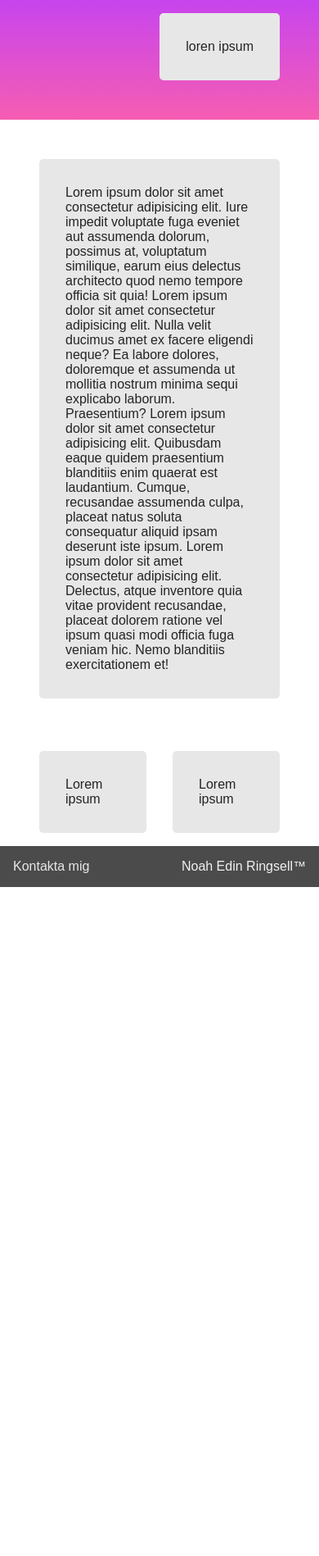
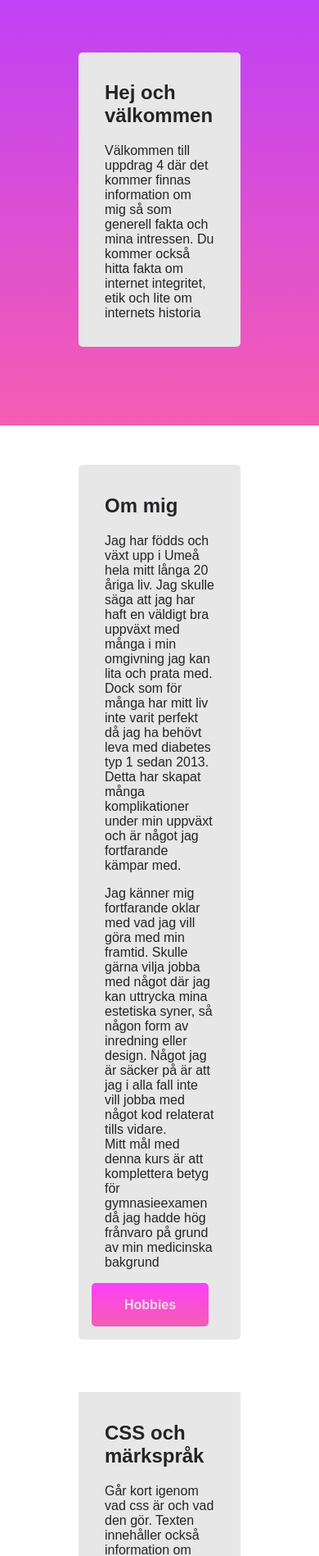
Before and after one commit to NyomKyon/Uppdrag-4, a plain HTML site: page index.html in a window 390 px wide. Shown: the part 93-1991 px from the top of the page at 82% size. Before the commit the page ends 1175 px from the top, so only its background shows below. Drawn offline with Linux system fonts and the light colour scheme.

Commit message:
LOTS and lots of stuff i think

```diff
--- a/css/new.css
+++ /dev/null
@@ -1,140 +0,0 @@
-/* Raw elements */
-
-body, main {
-    margin: 0;
-    padding: 0;
-    color: #242427;
-    font-family: "Montserrat", sans-serif;
-}
-
-a {
-    text-decoration: none;
-    color: #242427;
-}
-
-h1 {
-    font-size: medium;
-}
-
-/* Content divs and classes */
-
-.navbar {
-    background-color: #D9D9D9;
-    display: flex;
-    justify-content: space-between;
-    padding: 0.5rem;
-    padding-inline: 2rem;
-}
-
-.top-background {
-    display: flex;
-    background: rgb(189,63,251);
-    background: linear-gradient(180deg, rgba(189,63,251,1) 0%, rgba(246,93,178,1) 100%);
-    justify-content: flex-end;
-}
-
-.top-content {
-    background-color: #e7e7e7;
-    padding: 5rem;
-    margin: 3rem;
-}
-
-.bottom-content {
-}
-
-.bottom-top {
-    background-color: #e7e7e7;
-    padding: 5rem;
-    margin: 1rem;
-}
-
-.bottom-bot {
-    display: flex;
-    justify-content: space-between;
-}
-
-.bottom-box{
-    background-color: #e7e7e7;
-    padding: 5rem;
-    margin: 1rem;
-    width: 50%;
-}
-
-.footer {
-    background-color: #4B4B4B;
-    display: flex;
-    justify-content: space-between;
-    padding: 1rem;
-    padding-inline: 2rem;
-    color: #f1f1f1;
-}
-
-
-/* Link hover effec */
-a {
-    position: relative;
-  }
-
-  a::before {
-      content: '';
-      position: absolute;
-      width: 100%;
-      height: 4px;
-      border-radius: 4px;
-      background-color: #2f1825;
-      bottom: 0;
-      left: 0;
-      transform-origin: right;
-      transform: scaleX(0);
-      transition: transform .3s ease-in-out;
-    }
-
-  a:hover::before {
-    transform-origin: left;
-    transform: scaleX(1);
-  }
-
-/* Menu/navbar css  */
-.sidenav {
-    height: 100%;
-    width: 0;
-    position: fixed;
-    z-index: 1;
-    top: 0;
-    left: 0;
-    background-color: #111;
-    overflow-x: hidden;
-    transition: 0.5s;
-    padding-top: 60px;
-  }
-
-  .sidenav a {
-    padding: 8px 8px 8px 32px;
-    text-decoration: none;
-    font-size: 1.3rem;
-    color: #818181;
-    display: block;
-    transition: 0.3s;
-  }
-
-  .sidenav a:hover {
-    color: #f1f1f1;
-  }
-
-  .sidenav .closebtn {
-    position: absolute;
-    top: 0;
-    right: 25px;
-    font-size: 36px;
-    margin-left: 50px;
-  }
-
-  @media screen and (max-height: 450px) {
-    .sidenav {padding-top: 15px;}
-    .sidenav a {font-size: 18px;}
-  }
-
-  #main {
-    transition: margin-left .5s;
-
-  }
--- a/css/style.css
+++ b/css/style.css
@@ -18,9 +18,14 @@ h1 {
   font-size: medium;
 }
 
+h2 {
+  padding-inline: 1rem;
+}
+
 p {
   padding-inline: 1rem;
 }
+
 
 /* classes */
 
@@ -45,15 +50,22 @@ p {
   text-align: start;
 }
 
+.center {
+  display: flex;
+  justify-content: center;
+}
 
 .top-content {
   border-radius: 5px;
   text-align: initial;
   background-color: #e7e7e7;
   padding: 1rem;
-  margin: 3rem;
+  margin: 6rem;
+  margin-inline: 6rem;
+  max-width: 40vh;
 }
 
+/* används inte riktigt men lämnar tills vidare*/
 .bottom-content {}
 
 .bottom-top {
@@ -61,6 +73,7 @@ p {
   border-radius: 5px;
   padding: 1rem;
   margin: 3rem;
+  margin-inline: 6rem;
   position: relative;
 }
 
@@ -74,7 +87,7 @@ p {
   border-radius: 5px;
   padding: 1rem;
   margin: 1rem;
-  margin-left: 3rem;
+  margin-left: 6rem;
   width: 50%;
 }
 
@@ -83,9 +96,10 @@ p {
   border-radius: 5px;
   padding: 1rem;
   margin: 1rem;
-  margin-right: 3rem;
+  margin-right: 6rem;
   width: 50%;
 }
+
 
 /* Footer */
 .footer-padding {
@@ -102,13 +116,6 @@ p {
   position: fixed;
   left: 0;
   bottom: 0;
-}
-
-@media (max-width: 1270px){
-  .footer {
-    position: relative;
-  }
-
 }
 
 /* Link hover effec */
@@ -185,6 +192,49 @@ a:hover::before {
 
 }
 
+@media (max-width: 1270px){
+  .top-content {
+    max-width: 100%;
+  }
+  .bottom-bot {
+    display: flex;
+    justify-content: center;
+    flex-direction: column;
+  }
+  .bottom-box-left, .bottom-box-right{
+  all: unset;
+  }
+
+  .bottom-box-left, .bottom-box-right{
+    margin: 1rem;
+    margin-left: 6rem;
+    margin-right: 6rem;
+    background-color: #e7e7e7;
+    padding-inline: 1rem;
+    padding: 1rem;
+  }
+}
+
+.button {
+    color: #e7e7e7ee;
+    background: linear-gradient(180deg, rgb(251, 63, 251) 0%, rgba(246, 93, 178, 1) 100%);
+    border-radius: 5px;
+    padding: 0.1rem;
+    padding-inline: 1.5rem;
+    margin-top: 10px;
+    font-weight: bold;
+    width: fit-content;
+}
+.button a {
+  color: #e7e7e7ee;
+}
+
+@media (max-width: 1270px){
+  .footer {
+    position: relative;
+  }
+}
+
 footer a {
   color: #e7e7e7;
 }
--- a/index.html
+++ b/index.html
@@ -1,11 +1,13 @@
 <!DOCTYPE html>
 <html lang="en">
+
 <head>
     <meta charset="UTF-8">
     <meta name="viewport" content="width=device-width, initial-scale=1.0">
     <link rel="stylesheet" href="css/style.css">
     <title>Homepage</title>
 </head>
+
 <body id="main">
     <div id="mySidenav" class="sidenav">
         <a href="javascript:void(0)" class="closebtn" onclick="closeNav()">&times;</a>
@@ -28,20 +30,47 @@
 
     <div class="top-background">
         <div class="top-content">
+            <h2>Hej och välkommen</h2>
             <p>
-                loren ipsum
+                Välkommen till uppdrag 4 där det kommer finnas information om mig så som generell fakta och mina intressen.
+                Du kommer också hitta fakta om internet integritet, etik och lite om internets historia
             </p>
         </div>
     </div>
 
     <div class="bottom-content">
         <div class="bottom-top">
-            <div class="textalign"><p>Lorem ipsum dolor sit amet consectetur adipisicing elit. Iure impedit voluptate fuga eveniet aut assumenda dolorum, possimus at, voluptatum similique, earum eius delectus architecto quod nemo tempore officia sit quia! Lorem ipsum dolor sit amet consectetur adipisicing elit. Nulla velit ducimus amet ex facere eligendi neque? Ea labore dolores, doloremque et assumenda ut mollitia nostrum minima sequi explicabo laborum. Praesentium? Lorem ipsum dolor sit amet consectetur adipisicing elit. Quibusdam eaque quidem praesentium blanditiis enim quaerat est laudantium. Cumque, recusandae assumenda culpa, placeat natus soluta consequatur aliquid ipsam deserunt iste ipsum. Lorem ipsum dolor sit amet consectetur adipisicing elit. Delectus, atque inventore quia vitae provident recusandae, placeat dolorem ratione vel ipsum quasi modi officia fuga veniam hic. Nemo blanditiis exercitationem et!</p></div>
+            <div class="textalign">
+                <h2>Om mig</h2>
+                <p>
+                    Jag har födds och växt upp i Umeå hela mitt långa 20 åriga liv.
+                    Jag skulle säga att jag har haft en väldigt bra uppväxt med många i min
+                    omgivning jag kan lita och prata med. Dock som för många har mitt liv
+                    inte varit perfekt då jag ha behövt leva med diabetes typ 1 sedan 2013.
+                    Detta har skapat många komplikationer under min uppväxt och är något jag
+                    fortfarande kämpar med.
+                </p>
+                <p>
+                    Jag känner mig fortfarande oklar med vad jag vill göra med min framtid.
+                    Skulle gärna vilja jobba med något där jag kan uttrycka mina estetiska
+                    syner, så någon form av inredning eller design. Något jag är säcker på
+                    är att jag i alla fall inte vill jobba med något kod relaterat tills vidare. <br>
+                    Mitt mål med denna kurs är att komplettera betyg för gymnasieexamen då jag
+                    hadde hög frånvaro på grund av min medicinska bakgrund
+                </p>
+                <div class="button"><a href="hobbies.html"><p>Hobbies</p></a></div>
+
+            </div>
 
         </div>
         <div class="bottom-bot">
             <div class="bottom-box-left">
-                <p>Lorem ipsum</p>
+                <h2>CSS och märkspråk</h2>
+                <p>
+                    Går kort igenom vad css är och vad den gör. Texten innehåller också information om
+                    märkespråk eller också så kallat "markup language" vilket tillsammans bildar webben
+                    och webbstrukturen vi ser och använder idag.
+                </p>
             </div>
             <div class="bottom-box-right">
                 <p>Lorem ipsum</p>
@@ -59,4 +88,5 @@
     </footer>
     <script src="menu.js"></script>
 </body>
+
 </html>
```
Also changed, not shown: contact.html (+7 -3 lines), css/contact.css (+10 -8 lines).
